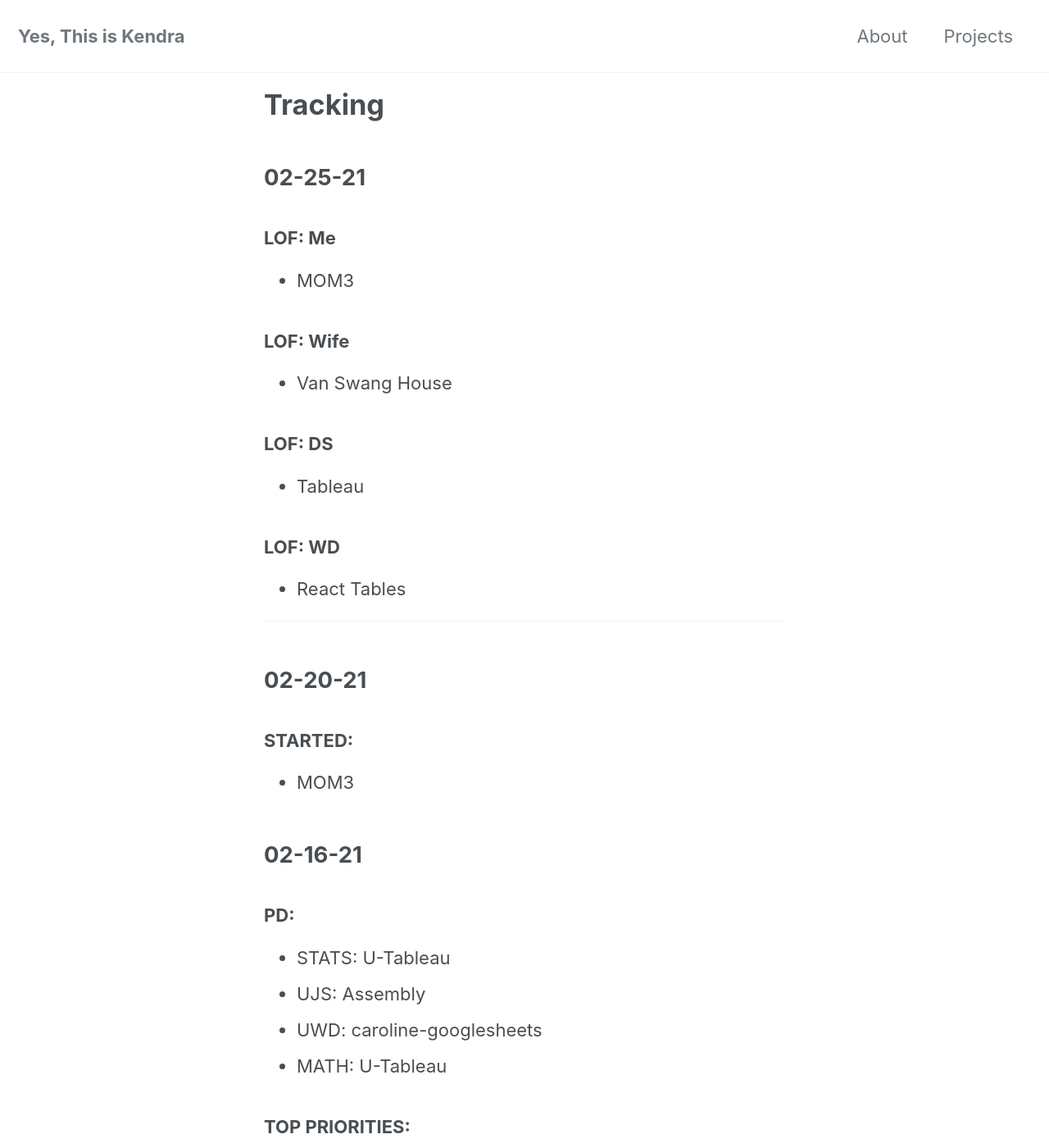
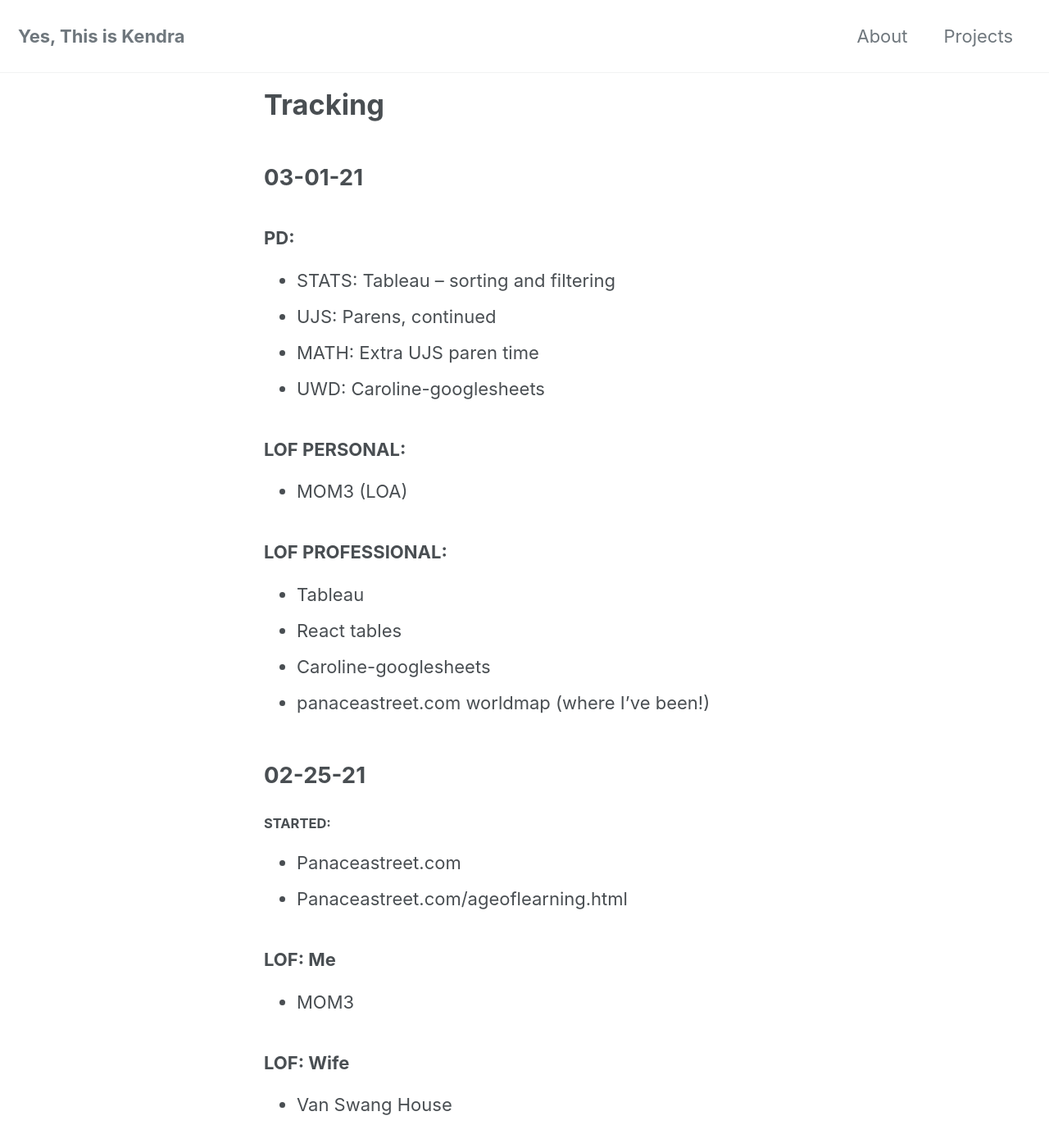
Before and after one commit to yesthisiskendra/yesthisiskendra.github.io, a Jekyll site: the page built from _pages/tracking.md, in a window 1280 px wide and 1400 px high. Shown: the whole window at 82% size. Built offline with Jekyll 4.4.1, drawn with Linux system fonts in a browser that asks for light colours; cached includes are drawn as plain includes; nearby versions of some CDN libraries; some of the changed text lies outside the part shown.

Commit message:
Add tracking

```diff
--- a/_pages/tracking.md
+++ b/_pages/tracking.md
@@ -4,8 +4,33 @@ title: 'Tracking'
 permalink: /tracking/
 ---
 
+## 03-01-21
+
+### PD:
+
+- STATS: Tableau -- sorting and filtering
+- UJS: Parens, continued
+- MATH: Extra UJS paren time
+- UWD: Caroline-googlesheets
+
+### LOF PERSONAL:
+
+- MOM3 (LOA)
+
+### LOF PROFESSIONAL:
+
+- Tableau
+- React tables
+- Caroline-googlesheets
+- panaceastreet.com worldmap (where I've been!)
+
 ## 02-25-21
 
+#### STARTED:
+
+- Panaceastreet.com
+- Panaceastreet.com/ageoflearning.html
+
 ### LOF: Me
 
 - MOM3
@@ -22,7 +47,17 @@ permalink: /tracking/
 
 - React Tables
 
----
+## -- rewritten
+
+### LOF PERSONAL:
+
+- MOM3 (LOA)
+- Van Swang House
+
+### LOF PROFESSIONAL:
+
+- Tableau
+- React tables
 
 ## 02-20-21
 
```
